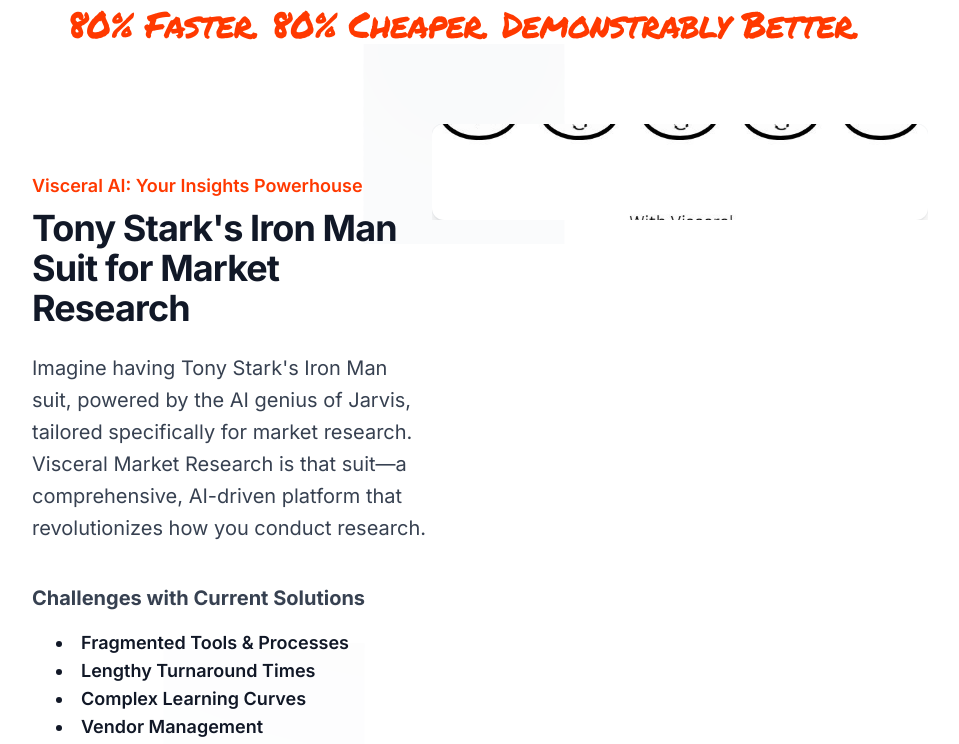
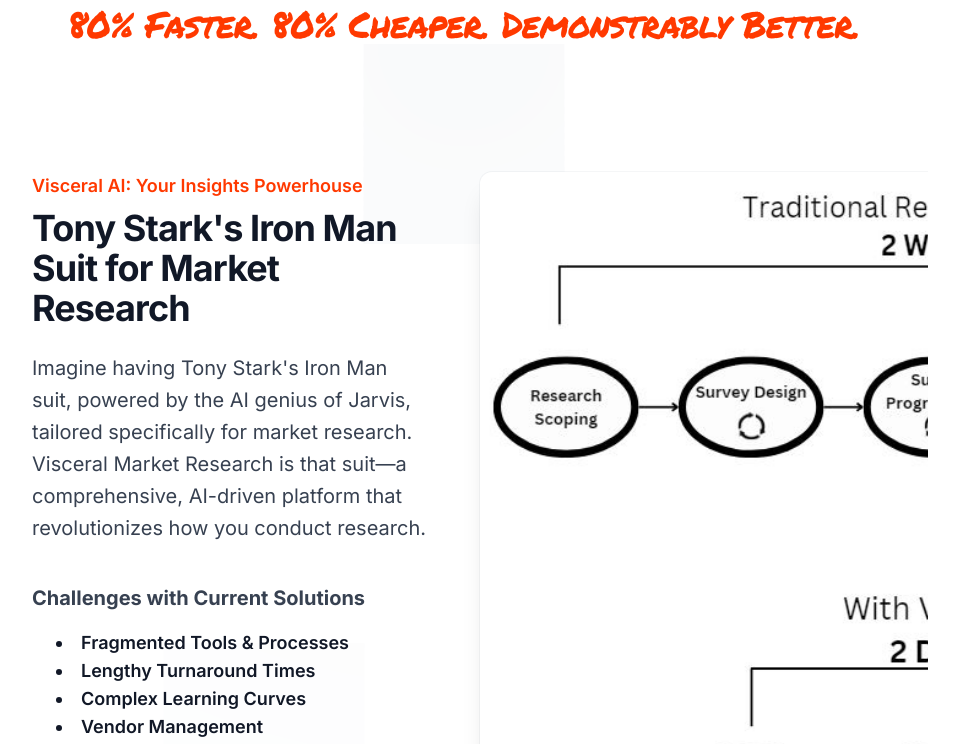
Before and after one commit to neeld3/VisceralMKT, a Next.js app: page / in a window 1280 px wide. Shown: the part 640-1384 px from the top of the page, without its empty margins (176-1135 px from the left). Built offline with nearby package versions, Linux system fonts and the light colour scheme.

Commit message:
Update page.tsx

```diff
--- a/src/app/page.tsx
+++ b/src/app/page.tsx
@@ -88,14 +88,13 @@
                 </div>
               </div>
               <div className="-ml-12 -mt-12 p-12 lg:sticky lg:top-4 lg:col-start-2 lg:row-span-2 lg:row-start-1 lg:overflow-hidden">
-                <div className="w-full h-full">
-                  <Image
-                    className="w-full h-full object-cover rounded-xl bg-gray-900 shadow-xl ring-1 ring-gray-400/10"
-                    src="/chains.jpg"
-                    alt="graphic"
-                    layout="fill"
-                  />
-                </div>
+                <Image
+                  className="w-[48rem] max-w-none rounded-xl bg-gray-900 shadow-xl ring-1 ring-gray-400/10 sm:w-[57rem]"
+                  src="/chains.jpg"
+                  alt="graphic"
+                  width={912}
+                  height={684}
+                />
               </div>
               <div className="lg:col-span-2 lg:col-start-1 lg:row-start-2 lg:mx-auto lg:grid lg:w-full lg:max-w-7xl lg:grid-cols-2 lg:gap-x-8 lg:px-8">
                 <div className="lg:pr-4">
```
